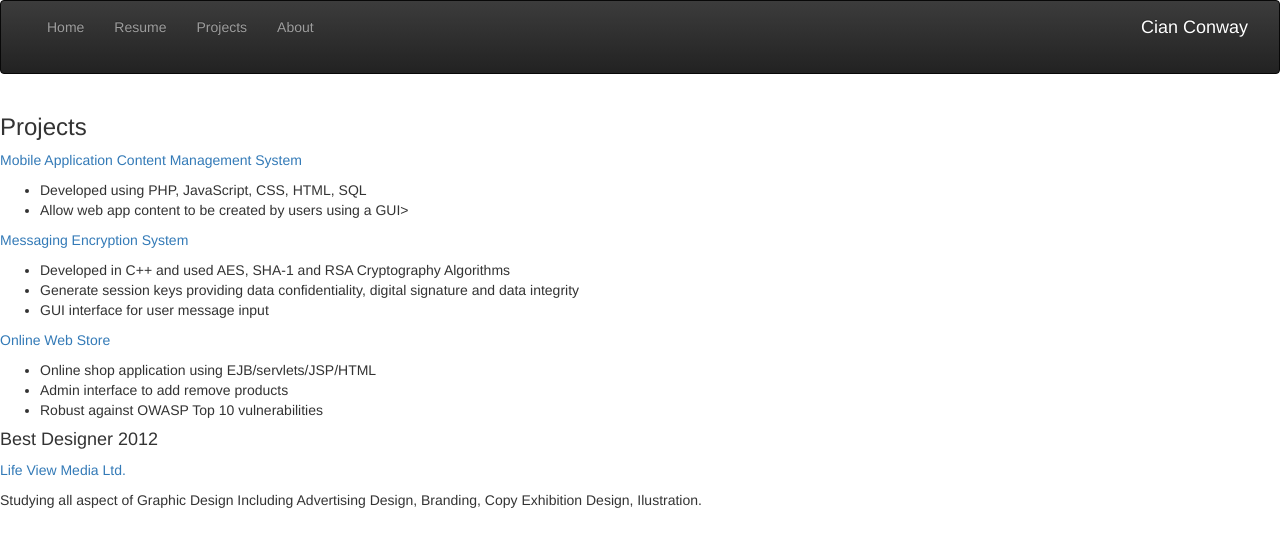
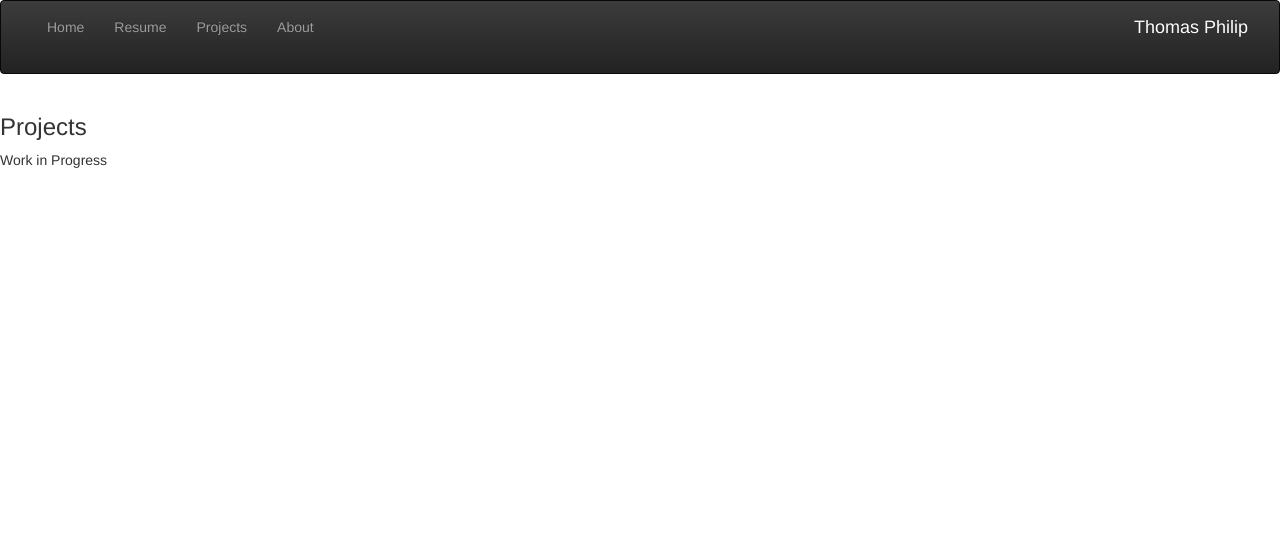
Before and after one commit to thomasphilipc/ubuntu, a Flask app: page /projects in a window 1280 px wide. Shown: the top 547 px of the page. Run offline with Flask 2, Linux system fonts and the light colour scheme; some libraries are stand-ins or nearby versions.

Commit message:
projects

```diff
--- a/templates/projects.html
+++ b/templates/projects.html
@@ -8,7 +8,7 @@
     <meta name="description" content="">
     <meta name="author" content="">
 
-    <title>Cian Conway</title>
+    <title>Thomas Philip Cunnapuzha</title>
 
     <!-- Latest compiled and minified CSS -->
     <link rel="stylesheet" href="https://maxcdn.bootstrapcdn.com/bootstrap/3.3.6/css/bootstrap.min.css" integrity="sha384-1q8mTJOASx8j1Au+a5WDVnPi2lkFfwwEAa8hDDdjZlpLegxhjVME1fgjWPGmkzs7" crossorigin="anonymous">
@@ -70,7 +70,7 @@
                         </ul>
 
                         <ul class="nav navbar-nav navbar-right">
-                            <a class="navbar-brand" href="#" style="color: white;">Cian Conway</a>
+                            <a class="navbar-brand" href="#" style="color: white;">Thomas Philip</a>
                         </ul>
                     </div><!-- /.navbar-collapse -->
                 </div>
@@ -84,38 +84,8 @@
                 <div class="col-sm-11">
                     <h3>Projects</h3>
 
-                    <div class="award">
-                        <p class="sub"><a href="">Mobile Application Content Management System</a></p>
-                        <ul>
-                            <li>Developed using PHP, JavaScript, CSS, HTML, SQL</li>
-                            <li>Allow web app content to be created by users using a GUI></li>
-                        </ul>
-                    </div>
-                    <!--1st award end-->
+                    Work in Progress
 
-                    <div class="award">
-                        <p class="sub"><a href="">Messaging Encryption System </a></p>
-                        <ul>
-                            <li>Developed in C++ and used AES, SHA-1 and RSA Cryptography Algorithms</li>
-                            <li>Generate session keys providing data confidentiality, digital signature and data integrity</li>
-                            <li>GUI interface for user message input</li>
-                        </ul>
-                    </div>
-
-                    <div class="award">
-                        <p class="sub"><a href="">Online Web Store</a></p>
-                        <ul>
-                            <li>Online shop application using EJB/servlets/JSP/HTML</li>
-                            <li>Admin interface to add remove products</li>
-                            <li>Robust against OWASP Top 10 vulnerabilities</li>
-                        </ul>
-                    </div>
-
-                    <div class="award">
-                        <h4>Best Designer 2012</h4>
-                        <p class="sub"><a href="">Life View Media Ltd.</a></p>
-                        <p>Studying all aspect of Graphic Design Including Advertising Design, Branding, Copy Exhibition Design, Ilustration.</p>
-                    </div>
                 </div><!--awards end-->
 
                 </div><!--Job experiences end-->
```
